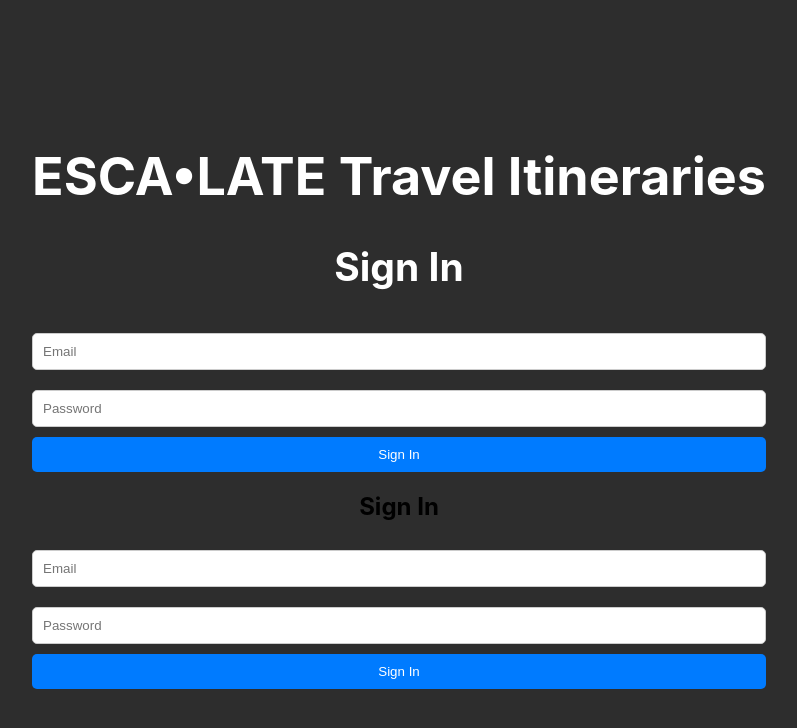
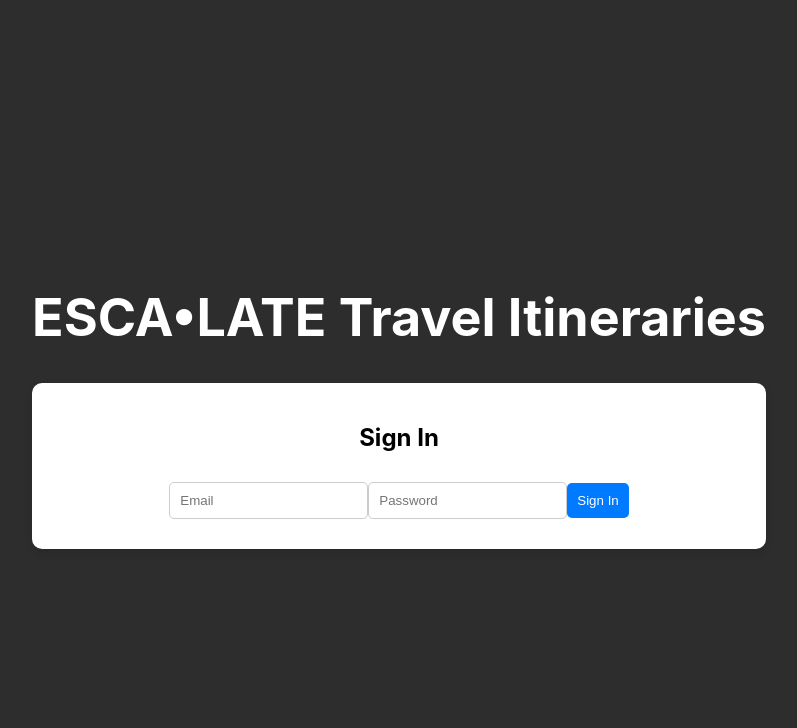
Before and after one commit to elijahescamilla1/travel-itinerary, a React (Create React App) app: page / in a window 1280 px wide. Shown: the top 728 px of the page, without its empty margins (241-1038 px from the left). Built offline with nearby package versions, Linux system fonts and the light colour scheme; no server answers.

Commit message:
Styling updates remove second signin box

```diff
--- a/src/App.css
+++ b/src/App.css
@@ -20,9 +20,13 @@ body {
   color: white;
 }
 
-form {
+.signin-form {
   display: flex;
   flex-direction: column;
+  background: #fff;
+  padding: 20px;
+  border-radius: 10px;
+  box-shadow: 0 4px 8px rgba(0,0,0,0.1);
 }
 
 input {
--- a/src/App.js
+++ b/src/App.js
@@ -15,7 +15,7 @@ function App() {
       <div className="App">
         <header className="App-header">
           <h1 className="App-title">ESCA•LATE Travel Itineraries</h1>
-          {user ? <SignOut /> : <SignIn />}
+          {user ? <SignOut /> : null}
         </header>
         <Routes>
           <Route path="/" element={user ? <Home /> : <SignIn />} />
```
